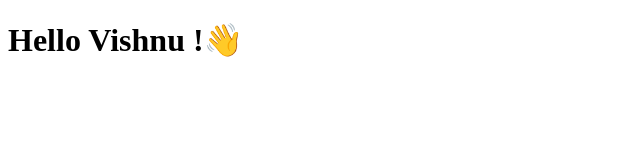
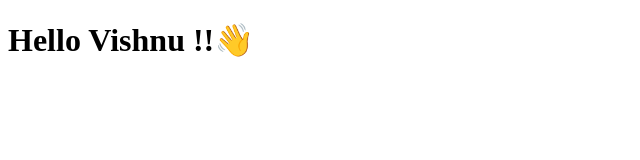
Before and after one commit to vishnu14125/testproject, a plain HTML site: page index.html in a window 1280 px wide. Shown: the full height of the page, 0-640 px from the left. Drawn offline with Linux system fonts and the light colour scheme.

Commit message:
Update index.html

```diff
--- a/index.html
+++ b/index.html
@@ -1,5 +1,5 @@
 <!DOCTYPE html>
 <html>
   <head><title>Test Project</title></head>
-  <body><h1>Hello Vishnu !👋</h1></body>
+  <body><h1>Hello Vishnu !!👋</h1></body>
 </html>
```
